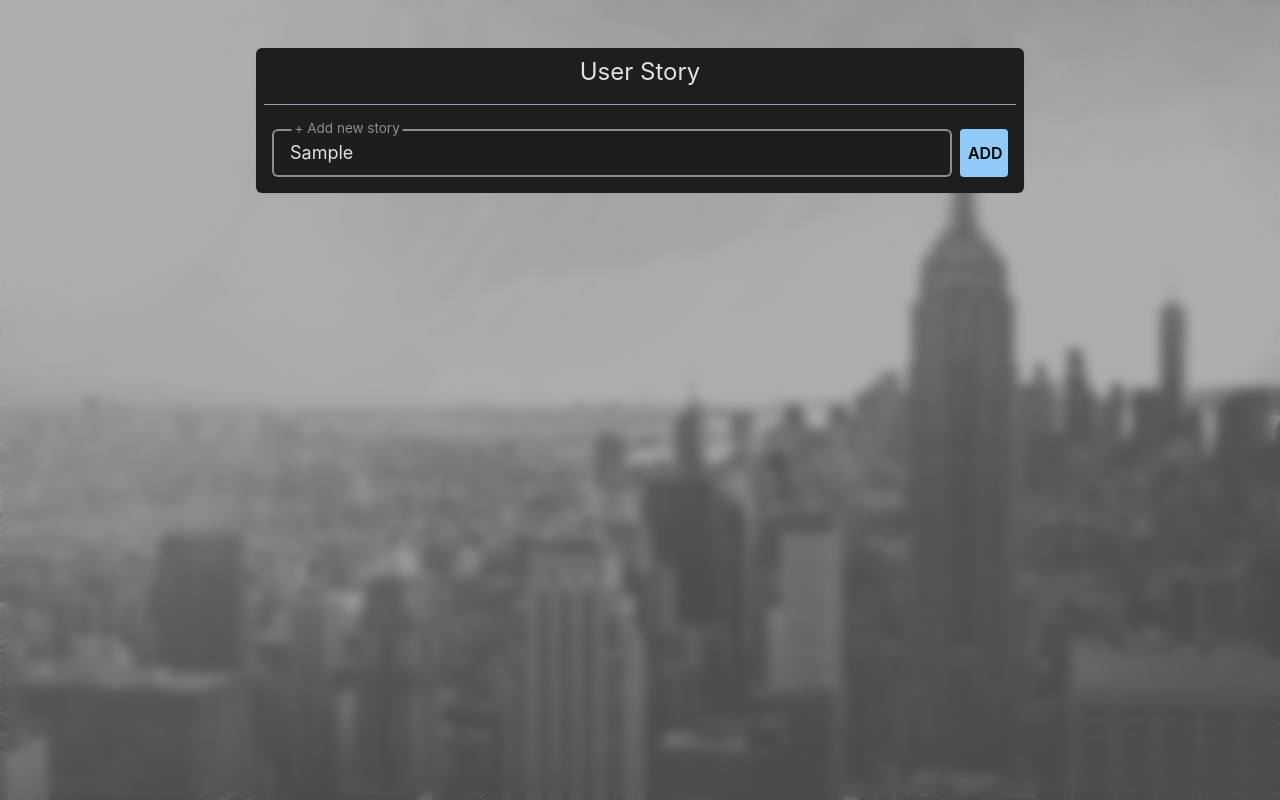
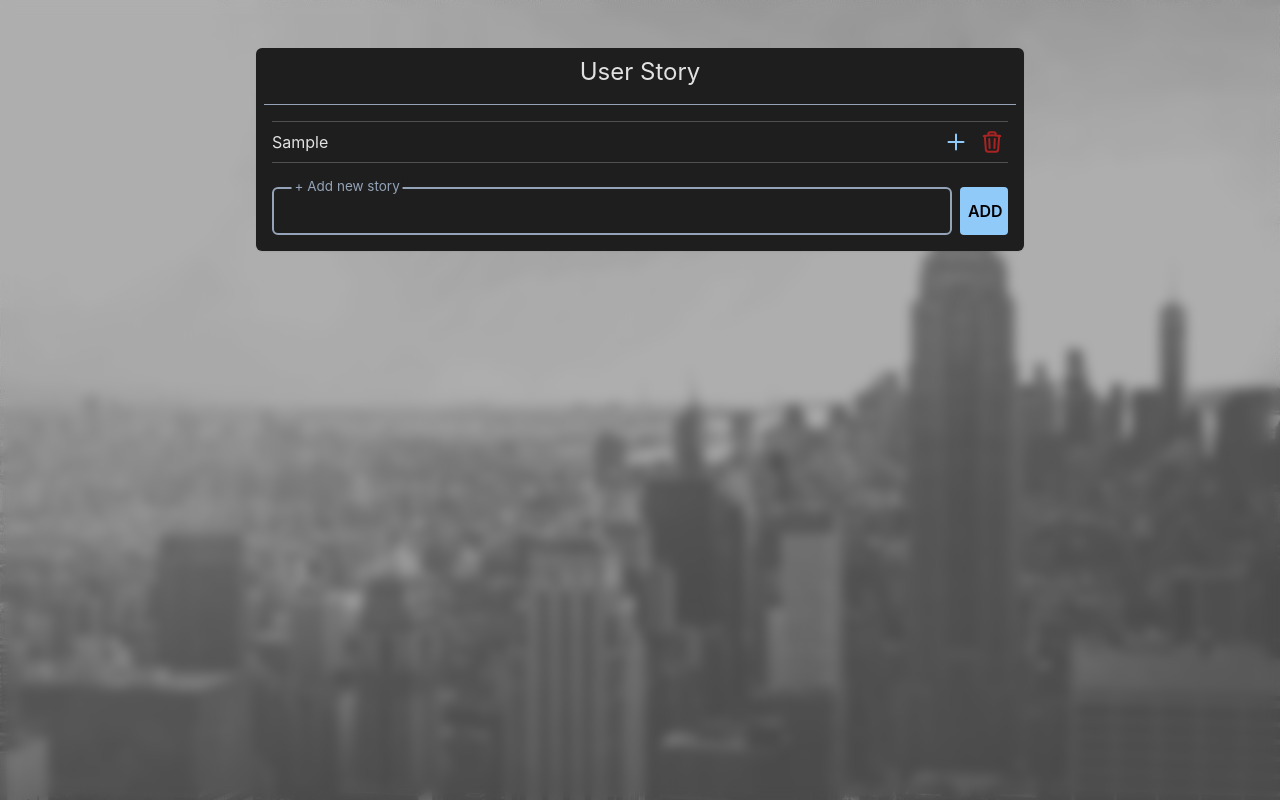
Before and after one commit to Petya29/UserStory, a React (Vite) app: page / in a window 1280 px wide. Both pictures are taken after typing "Sample" into the empty fields and a click on the button "ADD". Built offline with nearby package versions, Linux system fonts and the light colour scheme.

Commit message:
Added Story component + realize basic functionality

```diff
--- a/src/components/partials/List.tsx
+++ b/src/components/partials/List.tsx
@@ -1,11 +1,60 @@
 import { useEffect, useState } from "react";
-import { getStories } from "../../db";
+import { Story } from "./Story";
+import { getStories, saveStories } from "../../db";
 import { IStory } from "../../models";
 import { StoryAddInput } from "./StoryAddInput";
+import { useAutoAnimate } from '@formkit/auto-animate/react';
 
 export const List = () => {
 
+  const [listRef] = useAutoAnimate<HTMLUListElement>({ duration: 150 });
+
   const [stories, setStories] = useState<IStory[]>([]);
+
+  const handleAddStory = (newStory: IStory) => {
+    setStories(prevState => {
+      const updState = [...prevState, newStory];
+      saveStories(updState);
+      return updState;
+    });
+  }
+
+  const handleEditStory = (story: IStory, index: number) => {
+    setStories(prevState => {
+      const updState = [...prevState];
+      updState[index] = story;
+      saveStories(updState)
+      return updState;
+    });
+  }
+
+  const handleRemoveStory = (id: string) => {
+    setStories(prevState => {
+      const updState = prevState.filter(story => story.id !== id);
+      saveStories(updState);
+      return updState;
+    });
+  }
+
+  const handleRemoveSubStories = (index: number) => {
+    const storyStateCopy = [...stories];
+
+    storyStateCopy[index].subStories = [];
+    saveStories(storyStateCopy);
+    setStories(storyStateCopy);
+  }
+
+  const handleMoveStory = (currIndex: number, newIndex: number) => {
+    const storyStateCopy = [...stories];
+
+    const oldOrderId = storyStateCopy[currIndex].orderId;
+    storyStateCopy[currIndex].orderId = storyStateCopy[newIndex].orderId;
+    storyStateCopy[newIndex].orderId = oldOrderId;
+
+
+    saveStories(storyStateCopy);
+    setStories(storyStateCopy);
+  }
 
   useEffect(() => {
     const promiseWrap = async () => {
@@ -20,16 +69,25 @@ export const List = () => {
   return (
     <div className="px-2">
       <div>
-        <ul>
+        <ul ref={listRef}>
           {stories.sort((a, b) => a.orderId - b.orderId).map((story, i) => (
-            <li key={story.id}>{story.title}</li>
+            <Story
+              story={story}
+              index={i}
+              isLast={i === stories.length - 1}
+              handleEditStory={handleEditStory}
+              handleRemoveStory={handleRemoveStory}
+              handleRemoveSubStories={handleRemoveSubStories}
+              handleMoveStory={handleMoveStory}
+              key={story.id}
+            />
           ))}
         </ul>
       </div>
       <div className="mt-6">
         <StoryAddInput
           prevOrder={stories[stories.length - 1]?.orderId || 0}
-          handleAddStory={() => { }}
+          handleAddStory={handleAddStory}
           key={stories.sort((a, b) => a.orderId - b.orderId)[stories.length - 1]?.id}
         />
       </div>
--- /dev/null
+++ b/src/components/partials/Story.tsx
@@ -0,0 +1,109 @@
+import { useAutoAnimate } from "@formkit/auto-animate/react";
+import { IStory } from "../../models";
+import { ArrowDownIcon, ArrowUpIcon, DocumentMinusIcon, MinusIcon, PlusIcon, TrashIcon } from "../ui/data-display";
+import { StoryAddInput } from "./StoryAddInput";
+import { useState } from "react";
+
+type StoryProps = {
+  story: IStory,
+  index: number,
+  isLast: boolean,
+  handleEditStory: (story: IStory, index: number) => void,
+  handleRemoveStory: (id: string) => void,
+  handleRemoveSubStories: (index: number) => void,
+  handleMoveStory: (currIndex: number, newIndex: number) => void
+}
+
+export const Story = ({
+  story,
+  index,
+  isLast,
+  handleEditStory,
+  handleRemoveStory,
+  handleRemoveSubStories,
+  handleMoveStory
+}: StoryProps) => {
+
+  const [listRef] = useAutoAnimate<HTMLDivElement>({ duration: 150 });
+
+  const [isInputOpen, setIsInputOpen] = useState<boolean>(false);
+
+  const toggleInputOpenState = () => {
+    setIsInputOpen(prevState => !prevState);
+  }
+
+  const handleAddSubStory = (newStory: IStory) => {
+    const editedStory = { ...story, subStories: [...story.subStories, newStory] };
+    handleEditStory(editedStory, index);
+  }
+
+  return (
+    <li
+      className={[
+        "min-h-[40px]",
+        "py-1",
+        "flex flex-col justify-center",
+        "border-b border-solid border-[#505050]",
+        index === 0 ? "border-t" : ""
+      ].join(" ").trim()}
+    >
+      <div className="flex justify-between items-center">
+        <p className="overflow-hidden text-ellipsis whitespace-nowrap">{story.title}</p>
+        <div className="flex gap-1">
+          {!isLast &&
+            <ArrowDownIcon
+              className="cursor-pointer"
+              onClick={() => handleMoveStory(index, index + 1)}
+            />
+          }
+          {index !== 0 &&
+            <ArrowUpIcon
+              className="cursor-pointer"
+              onClick={() => handleMoveStory(index, index - 1)}
+            />
+          }
+          {isInputOpen
+            ?
+            <MinusIcon
+              strokeColor="#90caf9"
+              className="cursor-pointer"
+              onClick={toggleInputOpenState}
+            />
+            :
+            <PlusIcon
+              strokeColor="#90caf9"
+              className="cursor-pointer"
+              onClick={toggleInputOpenState}
+            />
+          }
+          <TrashIcon
+            strokeColor="#a92323"
+            className="cursor-pointer"
+            onClick={() => handleRemoveStory(story.id)}
+          />
+          {story.subStories && story.subStories.length
+            ?
+            <DocumentMinusIcon
+              strokeColor="#a92323"
+              className="cursor-pointer"
+              onClick={() => handleRemoveSubStories(index)}
+            />
+            :
+            ""
+          }
+        </div>
+      </div>
+      <div ref={listRef} className={story.subStories.length ? ["my-2 ml-7"].join(" ").trim() : "ml-7"}>
+        {isInputOpen &&
+          <div className="mt-2">
+            <StoryAddInput
+              prevOrder={story.subStories[story.subStories.length - 1]?.orderId || 0}
+              handleAddStory={handleAddSubStory}
+              key={story.subStories.sort((a, b) => a.orderId - b.orderId)[story.subStories.length - 1]?.id}
+            />
+          </div>
+        }
+      </div>
+    </li>
+  )
+}
```
